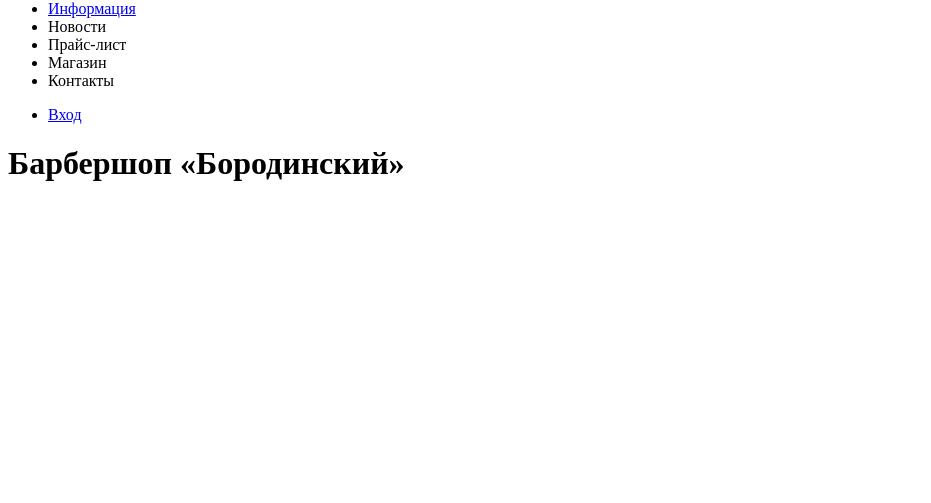
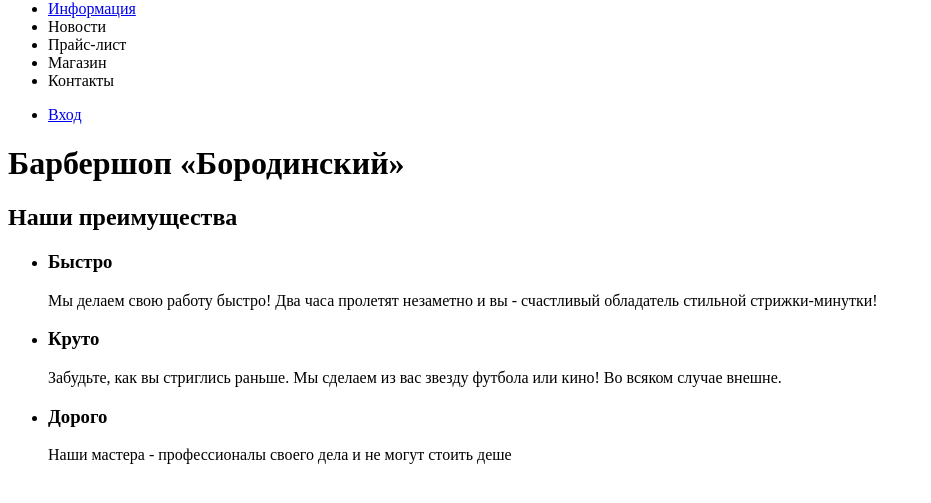
Before and after one commit to Terranru/barbershop, a plain HTML site: page www/index.html in a window 1280 px wide. Shown: the part 183-686 px from the top of the page, without its empty margins (0-931 px from the left). Drawn offline with Linux system fonts and the light colour scheme.

Commit message:
features

```diff
--- a/www/index.html
+++ b/www/index.html
@@ -24,6 +24,23 @@
 			<h1 class="visually-hidden">
 				Барбершоп &laquo;Бородинский&raquo;
 			</h1>
+			<section class="features">
+				<h1 class="visually-hidden">Наши преимущества</h1>
+				<ul class="features-list">
+					<li class="features-item">
+						<h3>Быстро</h3>
+						<p>Мы делаем свою работу быстро! Два часа пролетят незаметно и вы - счастливый обладатель стильной стрижки-минутки!</p>
+					</li>
+					<li class="features-item">
+						<h3>Круто</h3>
+						<p>Забудьте, как вы стриглись раньше. Мы сделаем из вас звезду футбола или кино! Во всяком случае внешне.</p>
+					</li>
+					<li class="features-item">
+						<h3>Дорого</h3>
+						<p>Наши мастера - профессионалы своего дела и не могут стоить деше</p>
+					</li>
+				</ul>
+			</section>
 		</main>
 
 	</header>
```
Also changed, not shown: 1 other file.
